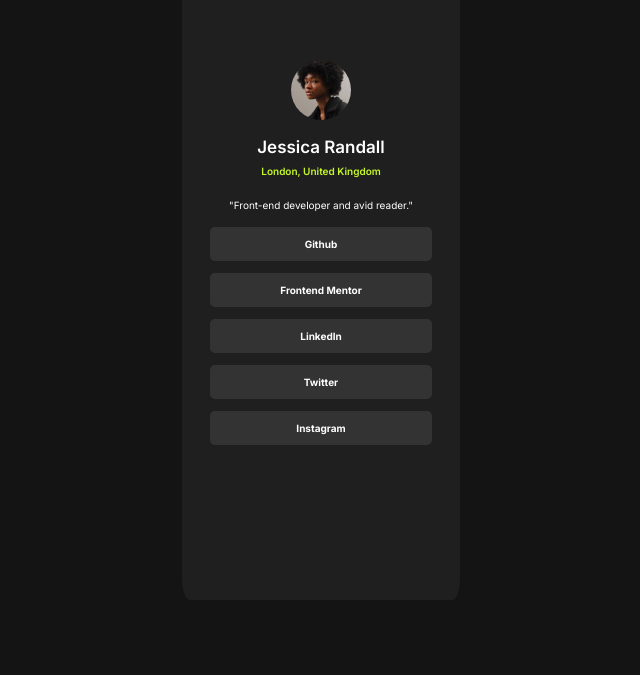
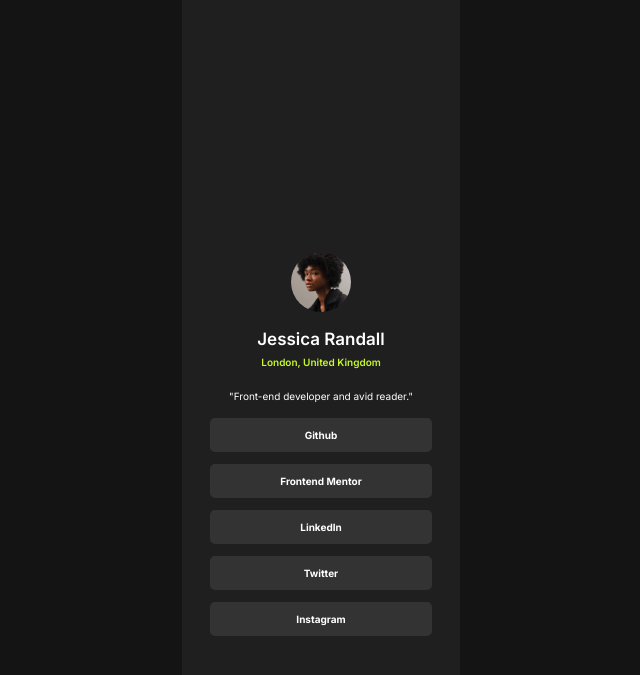
Before and after one commit to FrontNova/social-link, a plain HTML site: page index.html in a window 1280 px wide. Shown: the part 109-784 px from the top of the page, without its empty margins (339-979 px from the left). Drawn offline with Linux system fonts and the light colour scheme.

Commit message:
Update style.css

```diff
--- a/style.css
+++ b/style.css
@@ -1,7 +1,7 @@
 body{
     text-align: center;
     background-color: hsl(0, 0%, 8%);
-    min-height: 100%;
+    min-height: 100vh;
     overflow:hidden;
     position:relative;
     top:145px;
@@ -16,7 +16,7 @@ body{
     align-items:center;
     justify-content: center;
     flex-direction:column;
-     min-height: 100%;
+     min-height: 100vh;
 }
 .box-1{
     border:solid,hsl(0, 0%, 12%);
@@ -24,7 +24,7 @@ body{
     height:150px;
     position:absolute;
     border-radius:3%;
-     min-height: 100%;
+     min-height: 100vh;
 
 }
 
```
